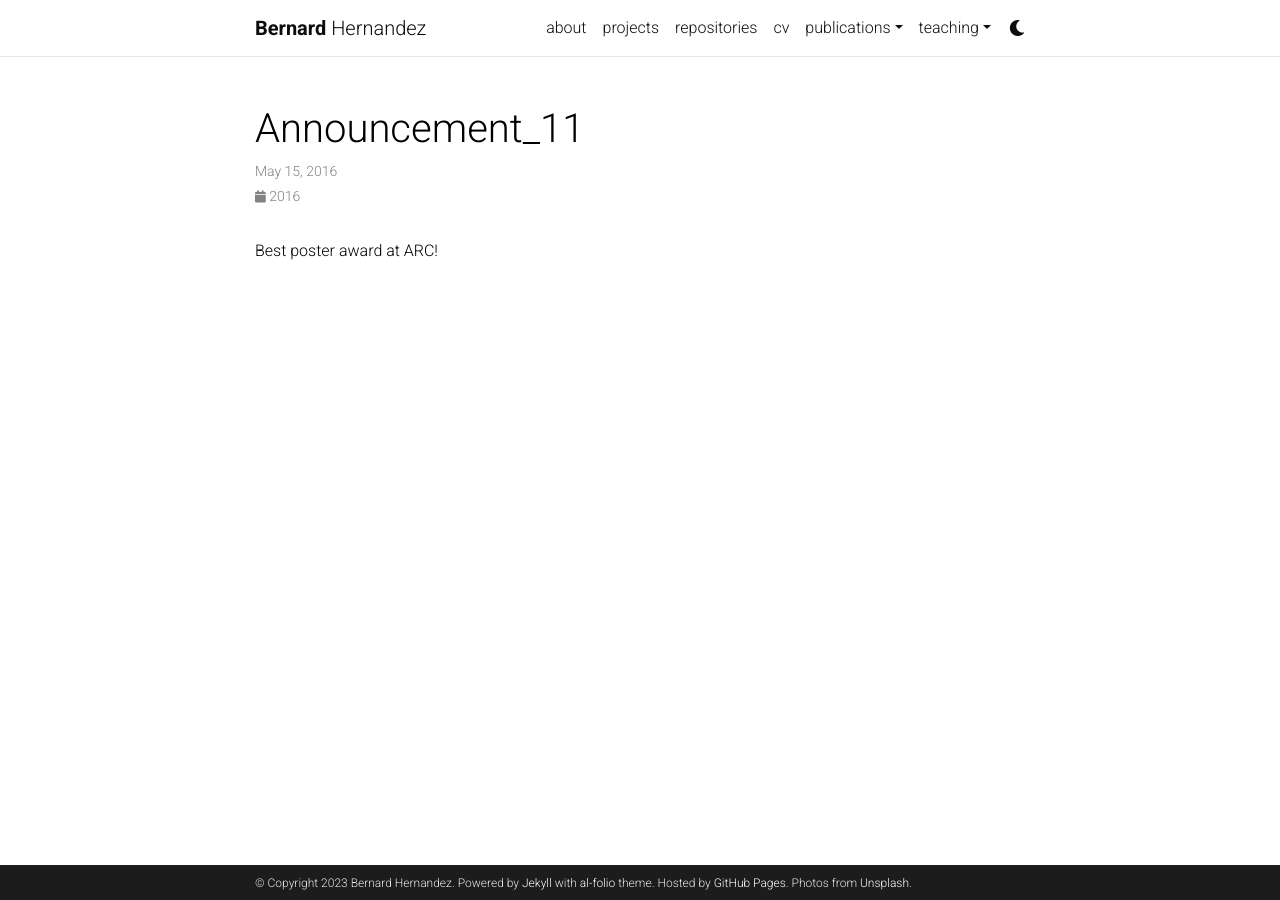
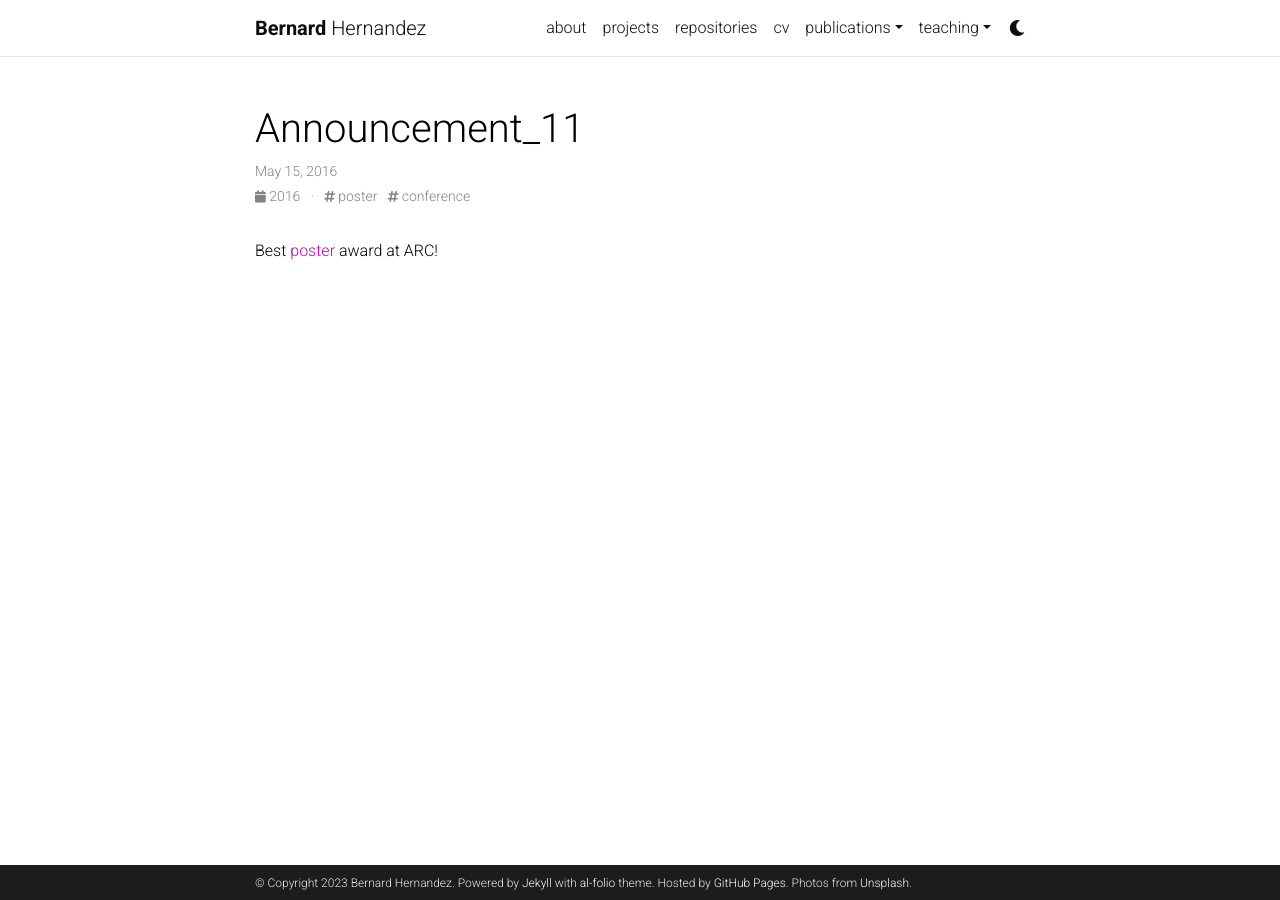
Before and after one commit to bahp/portfolio-academic, a Jekyll site: the page built from _news/announcement_11.md, in a window 1280 px wide. Built offline with Jekyll 4.4.1, drawn with Linux system fonts in a browser that asks for light colours; comment, search, counter and statistics services are not loaded; a style sheet for code colours, icons or effects is not loaded.

Commit message:
~ link to publication

```diff
--- a/_news/announcement_11.md
+++ b/_news/announcement_11.md
@@ -2,6 +2,7 @@
 layout: post
 date: 2016-05-15 15:59:00-0400
 inline: true
+tags: poster conference
 ---
 
-Best poster award at ARC!
+Best <a href="Point-of-care intelligent decision support system for antimicrobial prescribing in the intensive care unit">poster</a>  award at ARC!
```
Also changed, not shown: assets/pdf/certificates/2021/icl-data-protection-awarenes.png (renamed from assets/pdf/certificates/2021/data-protection-awarenes-certificate.png), 10 other files.
